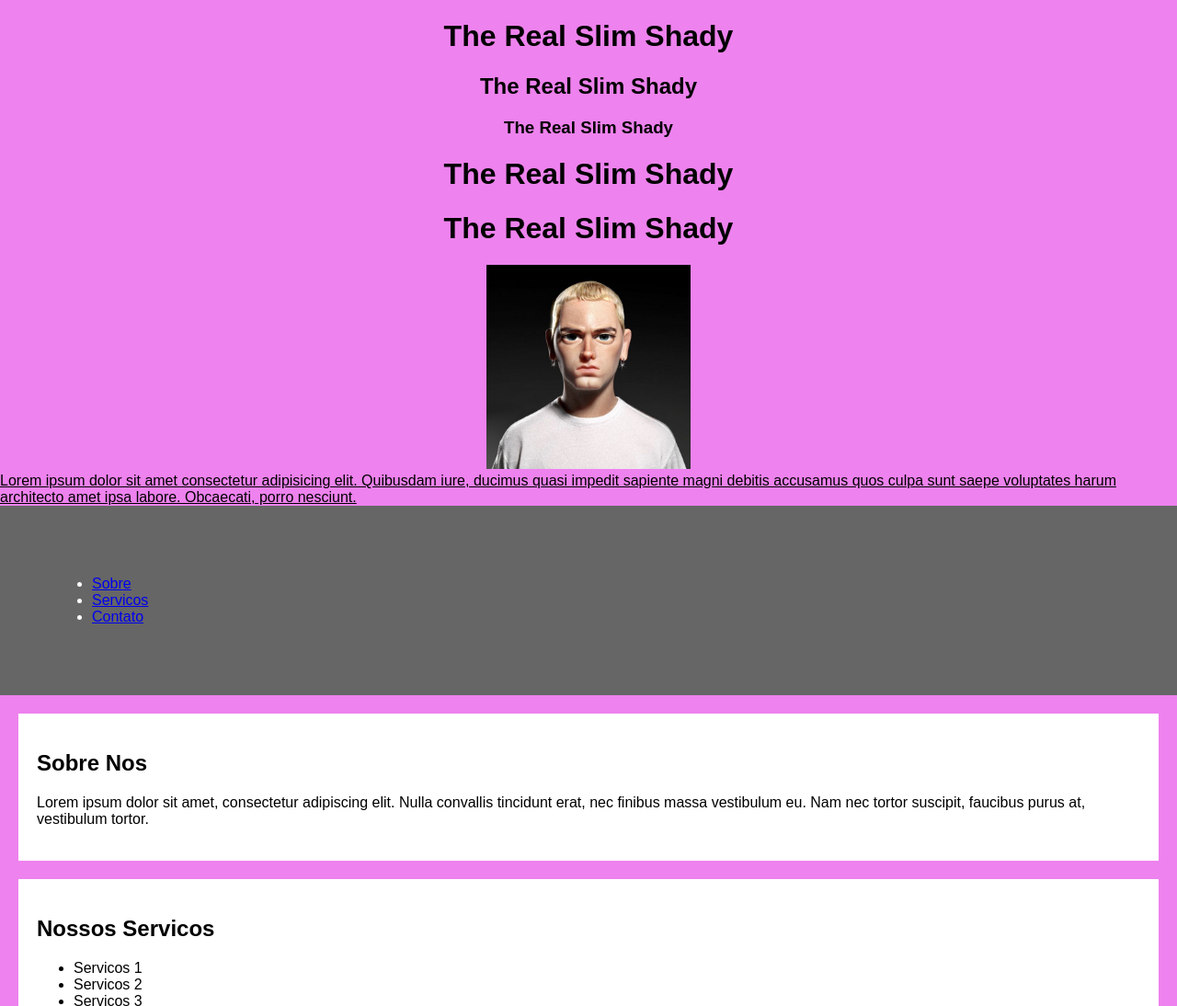
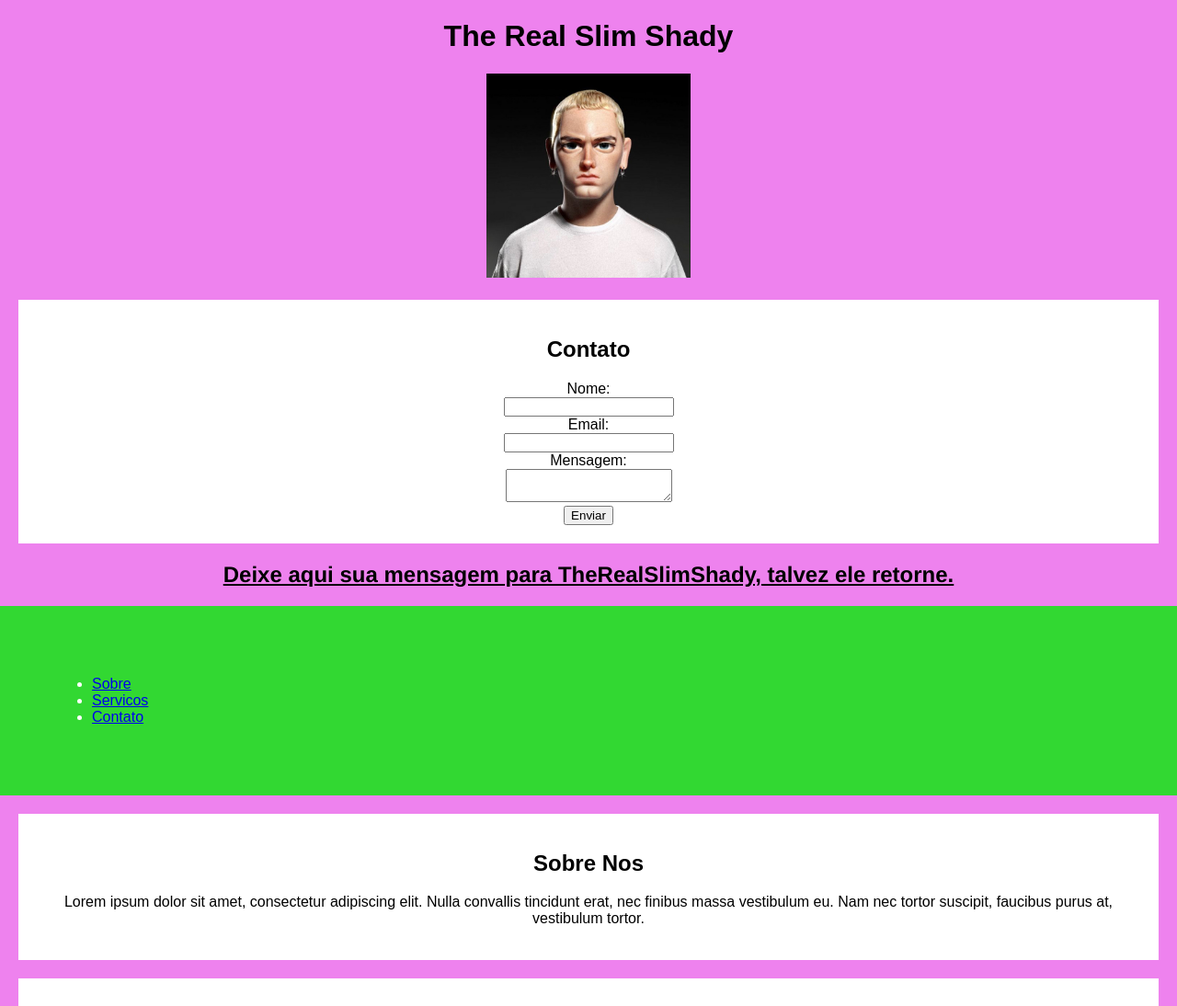
Before and after one commit to arcokicio/TDS_FRONT_2024, a plain HTML site: page AULA_04/atividade_apresentacao.html in a window 1280 px wide. Shown: the top 1094 px of the page at 92% size. Drawn offline with Linux system fonts and the light colour scheme.

Commit message:
23052024

```diff
--- a/AULA_04/atividade_apresentacao.html
+++ b/AULA_04/atividade_apresentacao.html
@@ -1,3 +1,5 @@
+
+
 <!DOCTYPE html>
 <html lang="pt-br">
 
@@ -11,41 +13,57 @@
         <center>The Real Slim Shady
     </h1>
     </center>
-    <h2>
-        <center>The Real Slim Shady
-    </h2>
-    </center>
-    <h3>
-        <center>The Real Slim Shady
-    </h3>
-    </center>
-    <h1>
-        <center>The Real Slim Shady
-    </h1>
-    </center>
-    <h1>
-        <center>The Real Slim Shady
-    </h1>
+
+    <center>
+        <img src="bodystyle01.jpg", height="222px"
     </center>
 
-    <center>
-        <img src="bodystyle01.jpg" height="222px">
-    </center>
+    <section id="contato">
+        <h2>Contato</h2>
+        <form>
+            <label for="nome">Nome:</label><br>
+            <input type="text" id="nome" name="nome"><br>
+            <label for="email">Email:</label><br>
+            <input type="email" id="email" name="email"><br>
+            <label for="mensagem">Mensagem:</label><br>
+            <textarea id="mensagem" name="mensagem"></textarea><br>
+            <input type="submit" value="Enviar">
+        </form>
+    </section>
+
+    <u><h2>
+        Deixe aqui sua mensagem para TheRealSlimShady, talvez ele retorne.
+    </u></h2>
+    <nav>
+        <ul>
+            <li><a href="#sobre">Sobre</a></li>
+            <li><a href="#servicos">Servicos</a></li>
+            <li><a href="#contato">Contato</a></li>
+        </ul>
+    </nav>
+
+    <section id="sobre">
+        <h2>Sobre Nos</h2>
+        <p>Lorem ipsum dolor sit amet, consectetur adipiscing elit. Nulla convallis tincidunt erat, nec finibus massa
+            vestibulum eu. Nam nec tortor suscipit, faucibus purus at, vestibulum tortor.</p>
+    </section>
+
+    <section id="servicos">
+        <h2>Nossos Servicos</h2>
+        <ul>
+            <li>Servicos 1</li>
+            <li>Servicos 2</li>
+            <li>Servicos 3</li>
+        </ul>
+    </section>
 
 
 
-        <u>
-            Lorem ipsum dolor sit amet consectetur adipisicing elit. Quibusdam iure,
-            ducimus quasi impedit sapiente magni debitis accusamus quos culpa sunt
-            saepe voluptates harum architecto amet ipsa labore. Obcaecati, porro nesciunt.
-            </u>
+    <footer>
+        <p>&copy; 2024 Meu Trabalho HTML</p>
+    </footer>
 
-
-
-    <!-- Adicionar video ao navegador -->
-    <!-- <video source src="https://youtu.be/eJO5HU_7_1w" autoplay></video> -->
-
-    <style>
+     <style>
         /* Estilos CSS podem ser adicionados aqui */
         body {
 
@@ -58,14 +76,14 @@
         }
 
         u {
-            font-family: ComicSans, sans-serif;
-            margin: 0;
-            padding: 0;
+            font-family: 'Franklin Gothic Medium', 'Arial Narrow', Arial, sans-serif, sans-serif;
+            margin: 200;
+            padding: 220;
             background-color: violet;
         }
 
         header {
-            background-color: #333;
+            background-color: #08ec08d0;
             color: #fff;
             padding: 20px;
             text-align: center;
@@ -73,7 +91,7 @@
 
         nav {
 
-            background-color: #666;
+            background-color: #08ec08d0;
             color: #fff;
             padding: 60px;
             text-align: left;
@@ -92,47 +110,8 @@
             text-align: center;
         }
     </style>
-</body>
 
-<nav>
-    <ul>
-        <li><a href="#sobre">Sobre</a></li>
-        <li><a href="#servicos">Servicos</a></li>
-        <li><a href="#contato">Contato</a></li>
-    </ul>
-</nav>
 
-<section id="sobre">
-    <h2>Sobre Nos</h2>
-    <p>Lorem ipsum dolor sit amet, consectetur adipiscing elit. Nulla convallis tincidunt erat, nec finibus massa
-        vestibulum eu. Nam nec tortor suscipit, faucibus purus at, vestibulum tortor.</p>
-</section>
-
-<section id="servicos">
-    <h2>Nossos Servicos</h2>
-    <ul>
-        <li>Servicos 1</li>
-        <li>Servicos 2</li>
-        <li>Servicos 3</li>
-    </ul>
-</section>
-
-<section id="contato">
-    <h2>Contato</h2>
-    <form>
-        <label for="nome">Nome:</label><br>
-        <input type="text" id="nome" name="nome"><br>
-        <label for="email">Email:</label><br>
-        <input type="email" id="email" name="email"><br>
-        <label for="mensagem">Mensagem:</label><br>
-        <textarea id="mensagem" name="mensagem"></textarea><br>
-        <input type="submit" value="Enviar">
-    </form>
-</section>
-
-<footer>
-    <p>&copy; 2024 Meu Trabalho HTML</p>
-</footer>
 
 
 
```
Also changed, not shown: AULA_04/bodystyle02.jpg.jpeg (added).
